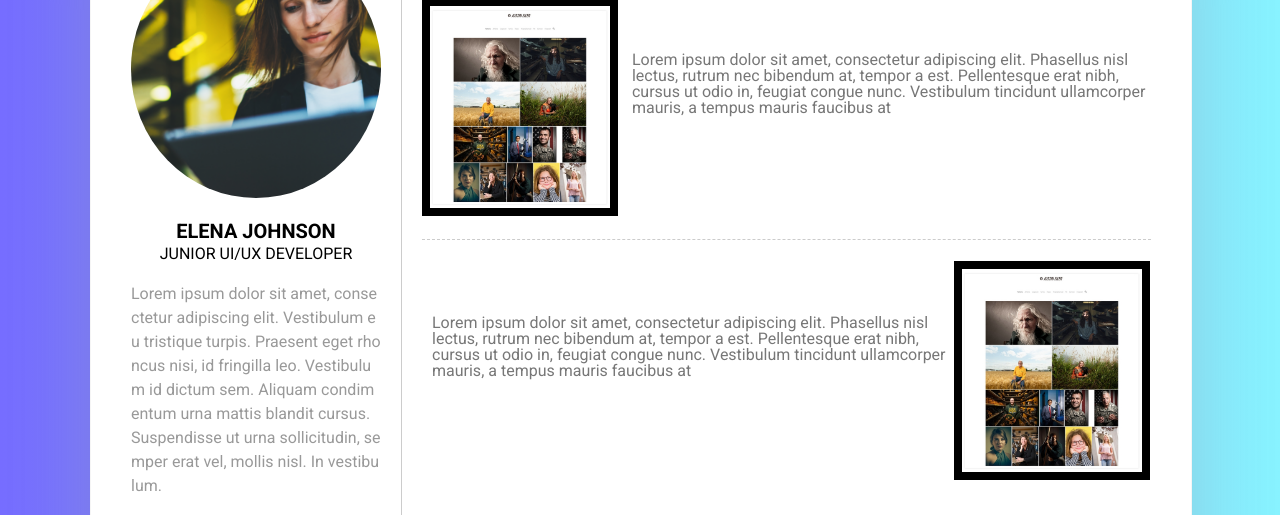
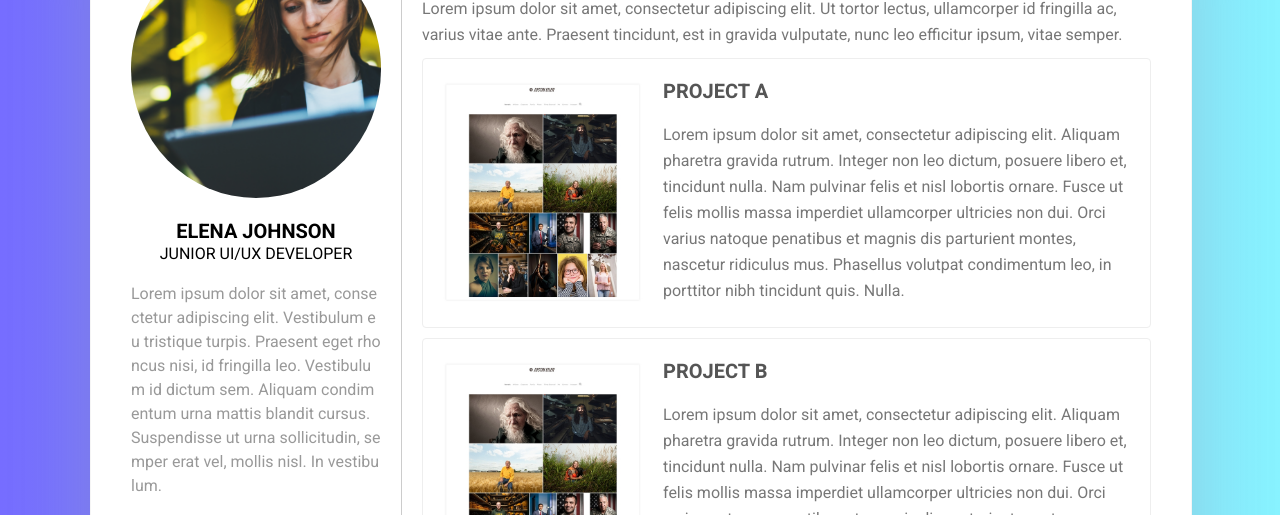
Before and after one commit to percave/percave.github.io, a plain HTML site: page index.html in a window 1280 px wide. Shown: the part 197-712 px from the top of the page. Drawn offline with Linux system fonts and the light colour scheme.

Commit message:
31.07.2022 13:31

```diff
--- a/assets/css/style.css
+++ b/assets/css/style.css
@@ -26,6 +26,7 @@ body {
     padding: 40px;
     min-height: 400px;
     width: calc(100% - 80px);
+    display: flex;
 }
 
 #header {
@@ -98,10 +99,8 @@ body {
 }
 
 .left-side {
-    float:left;
     width: 250px;
     border-right: 1px solid #ccc;
-    height: 100%;
     padding-right: 20px;
 }
 
@@ -131,7 +130,6 @@ body {
 }
 
 .right-side {
-    float: left;
     padding-left: 20px;
     width: calc(100% - 291px);
 }
@@ -142,21 +140,17 @@ body {
     font-family: 'Heebo';
 }
 
-.divider {
-    width: 100%;
-    height: 1px;
-    border-top: 1px dashed #ccc;
+#home {
+    display: none;
 }
 
-.intro-text {
-    margin-top: 20px;
-    font-size: 16px;
-    color: #777;
+#home h1 {
     margin-bottom: 20px;
 }
 
-#home {
-    display: none;
+#home p {
+    line-height: 26px;
+    color: #777;
 }
 
 .active-tab {
@@ -292,3 +286,23 @@ input[type=submit] {
     width: 100%;
     border-radius: 5px;
 }
+
+.card {
+    display: flex;
+    border: 1px solid #eee;
+    padding: 20px;
+    border-radius: .25rem;
+    margin-top: 10px;
+    min-height: 120px;
+    align-items: center;
+    justify-content: center;
+}
+
+.text {
+    margin-left: 20px;
+}
+
+.text h1 {
+    font-size: 20px;
+    color: #555;
+}
--- a/index.html
+++ b/index.html
@@ -42,26 +42,38 @@
             <div class="right-side">
                 <div id="home" class="active-tab">
                     <h1>HI I'M ELENA!</h1>
-                    <div class="divider"></div>
-                    <div class="intro-text">
-                        <div style="display: inline-block;vertical-align: middle;">
-                            <img src="assets/images/ref1.jpg" width="180" style="border: 8px solid #000000;">
+                    <p>Lorem ipsum dolor sit amet, consectetur adipiscing elit. Ut tortor lectus, ullamcorper id fringilla ac, varius vitae ante. Praesent tincidunt, est in gravida vulputate, nunc leo efficitur ipsum, vitae semper.</p>
+                    <div class="card">
+                        <div class="photo">
+                            <img src="assets/images/ref1.jpg" width="200" />
                         </div>
-                        <div style="display: inline-block;width:518px;margin-left: 10px;">
+                        <div class="text">
+                            <h1>PROJECT A</h1>
                             <p>
-                                Lorem ipsum dolor sit amet, consectetur adipiscing elit. Phasellus nisl lectus, rutrum nec bibendum at, tempor a est. Pellentesque erat nibh, cursus ut odio in, feugiat congue nunc. Vestibulum tincidunt ullamcorper mauris, a tempus mauris faucibus at
+                                Lorem ipsum dolor sit amet, consectetur adipiscing elit. Aliquam pharetra gravida rutrum. Integer non leo dictum, posuere libero et, tincidunt nulla. Nam pulvinar felis et nisl lobortis ornare. Fusce ut felis mollis massa imperdiet ullamcorper ultricies non dui. Orci varius natoque penatibus et magnis dis parturient montes, nascetur ridiculus mus. Phasellus volutpat condimentum leo, in porttitor nibh tincidunt quis. Nulla.
                             </p>
                         </div>
                     </div>
-                    <div class="divider"></div>
-                    <div class="intro-text">
-                        <div style="display: inline-block;width:518px;margin-left: 10px;">
+                    <div class="card">
+                        <div class="photo">
+                            <img src="assets/images/ref1.jpg" width="200" />
+                        </div>
+                        <div class="text">
+                            <h1>PROJECT B</h1>
                             <p>
-                                Lorem ipsum dolor sit amet, consectetur adipiscing elit. Phasellus nisl lectus, rutrum nec bibendum at, tempor a est. Pellentesque erat nibh, cursus ut odio in, feugiat congue nunc. Vestibulum tincidunt ullamcorper mauris, a tempus mauris faucibus at
+                                Lorem ipsum dolor sit amet, consectetur adipiscing elit. Aliquam pharetra gravida rutrum. Integer non leo dictum, posuere libero et, tincidunt nulla. Nam pulvinar felis et nisl lobortis ornare. Fusce ut felis mollis massa imperdiet ullamcorper ultricies non dui. Orci varius natoque penatibus et magnis dis parturient montes, nascetur ridiculus mus. Phasellus volutpat condimentum leo, in porttitor nibh tincidunt quis. Nulla.
                             </p>
                         </div>
-                        <div style="display: inline-block;vertical-align: middle;">
-                            <img src="assets/images/ref1.jpg" width="180" style="border: 8px solid #000000;">
+                    </div>
+                    <div class="card">
+                        <div class="photo">
+                            <img src="assets/images/ref1.jpg" width="200" />
+                        </div>
+                        <div class="text">
+                            <h1>PROJECT C</h1>
+                            <p>
+                                Lorem ipsum dolor sit amet, consectetur adipiscing elit. Aliquam pharetra gravida rutrum. Integer non leo dictum, posuere libero et, tincidunt nulla. Nam pulvinar felis et nisl lobortis ornare. Fusce ut felis mollis massa imperdiet ullamcorper ultricies non dui. Orci varius natoque penatibus et magnis dis parturient montes, nascetur ridiculus mus. Phasellus volutpat condimentum leo, in porttitor nibh tincidunt quis. Nulla.
+                            </p>
                         </div>
                     </div>
                 </div>
```
